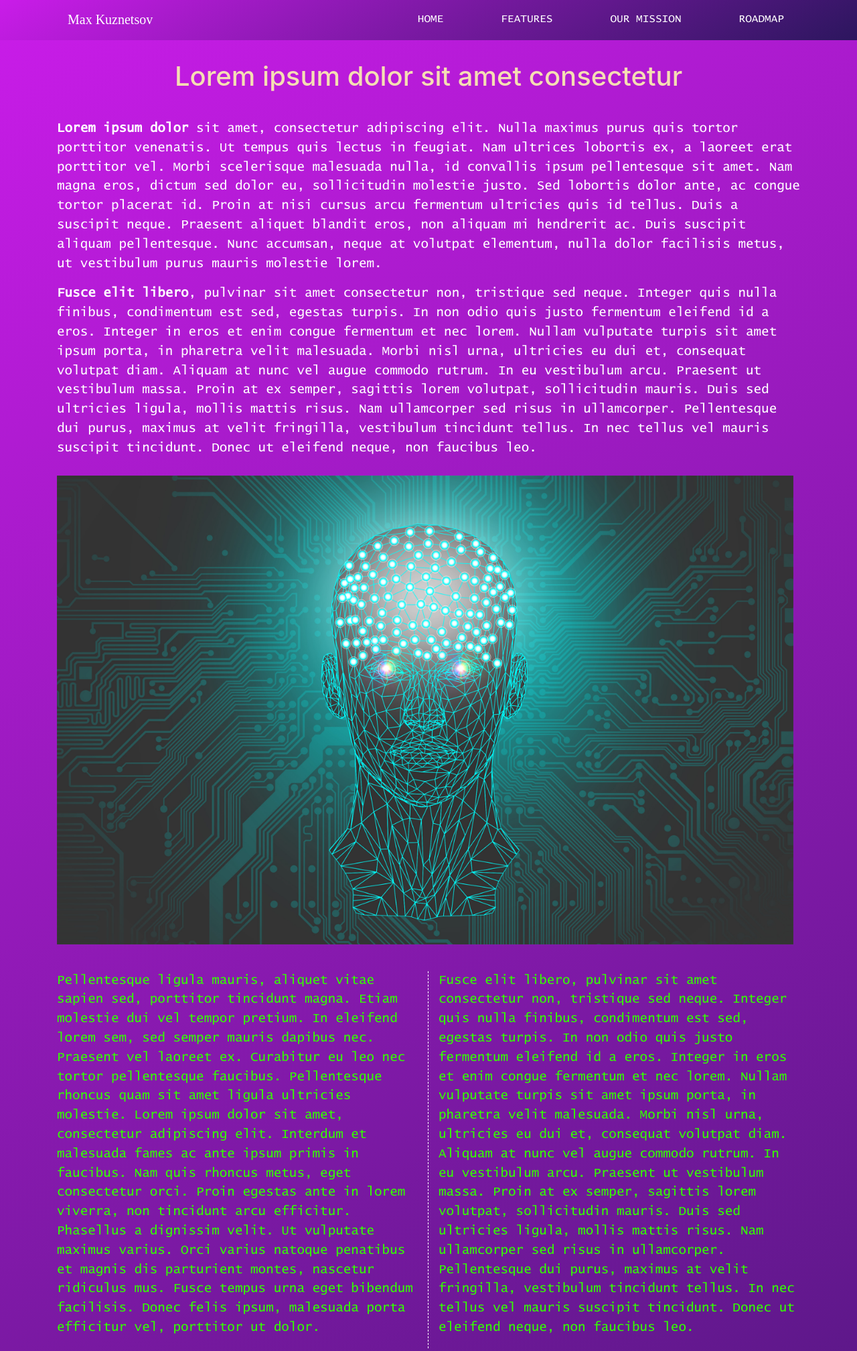
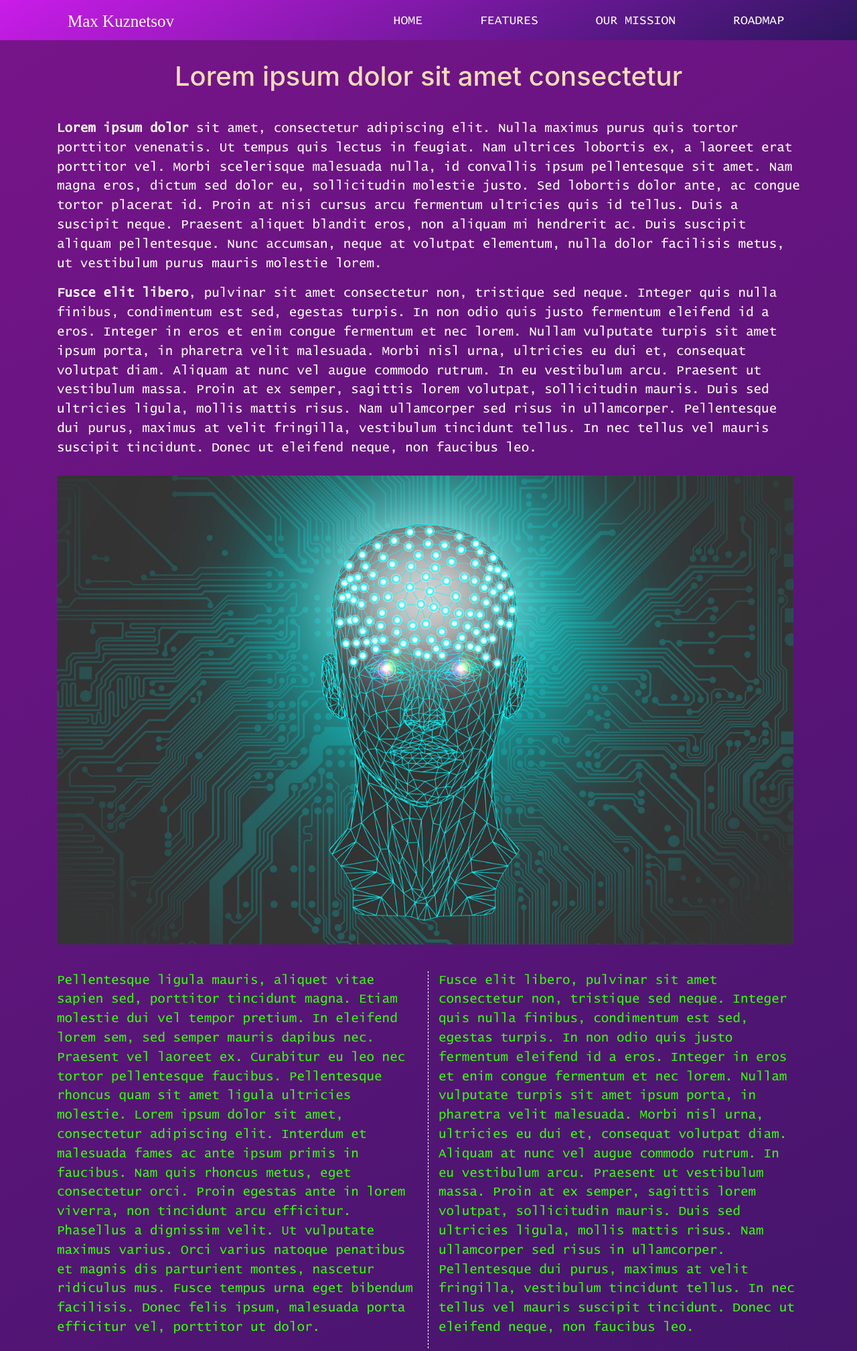
Before and after one commit to Alex-Grigorovich/docker-parallel-website, a Flask app: page /ourMission in a window 1280 px wide. Shown: the top 2017 px of the page at 67% size. Run offline with Flask 2, Linux system fonts and the light colour scheme; some libraries are stand-ins or nearby versions; some web fonts are replaced.

Commit message:
Add change for CSS - features, roadmap and our_missions

```diff
--- a/static/css/style_Ourmission.css
+++ b/static/css/style_Ourmission.css
@@ -26,12 +26,11 @@
 
 
 body{
-    background: linear-gradient(150deg, #ca1ce9, #2c165e);
+    background: linear-gradient(150deg, #78148a, #2c165e);
 }
 
-p{
 
-}
+
 
 header .nav-item{
     text-transform: uppercase;
@@ -47,13 +46,16 @@ header{
 .navbar .navbar-brand{
     color: #fff;
     font-family: 'CaptureitRUSBYLYAJKA';
-    background: none;
+    font-size: 25px;
+
 }
+
+
 
 .collapse .nav-item .nav-link{
     color: #fff;
     font-family: 'LucidaConsole';
-    background: none;
+    font-size: 18px;
 }
 
 
--- a/static/css/style_roadmap.css
+++ b/static/css/style_roadmap.css
@@ -6,7 +6,7 @@
 
 
 body {
-	background: linear-gradient(150deg, #ca1ce9, #2c165e);
+	background: linear-gradient(150deg, #78148a, #2c165e);;
 	font-size: 16px;
 }
 
```
Also changed, not shown: static/css/style_features.css (+9 -3 lines).
